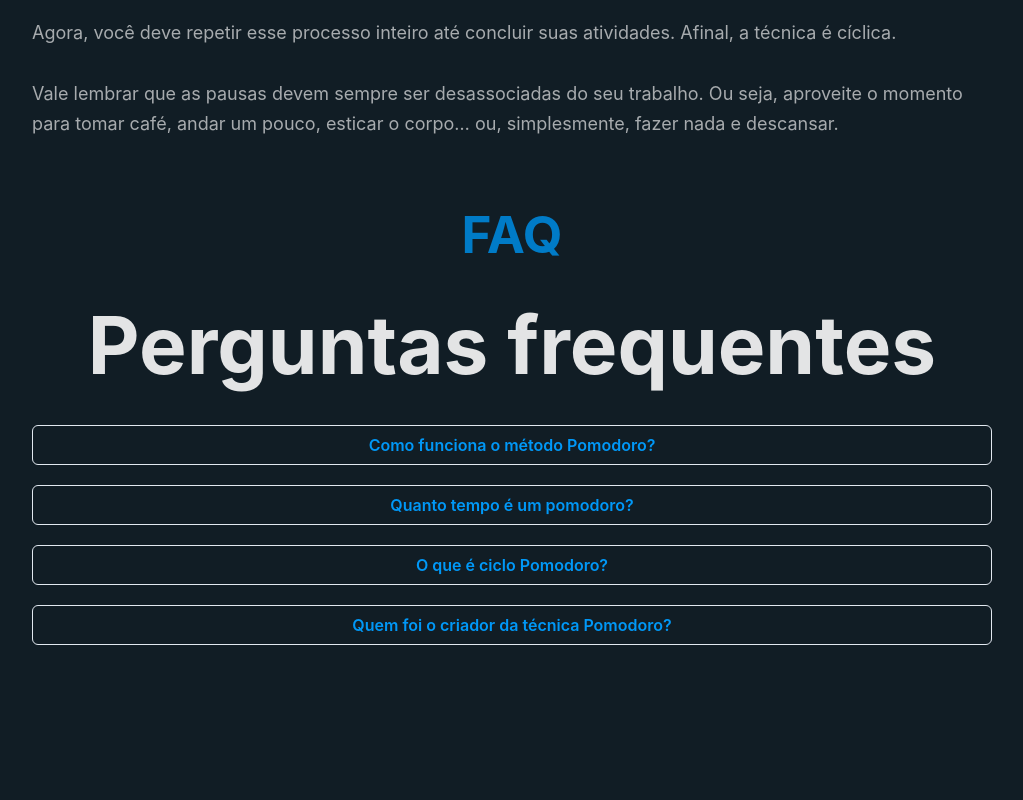
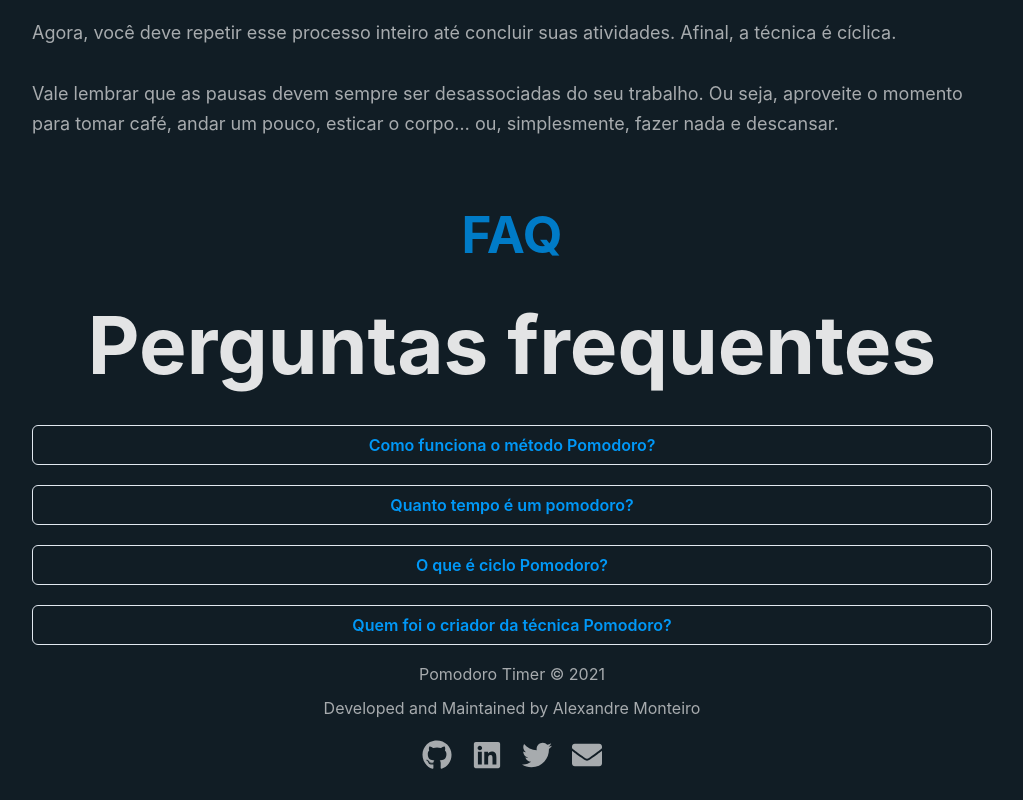
Before and after one commit to arrudadev/pomodoro-timer, a Next.js app: page / in a window 1280 px wide. Shown: the part 1972-2772 px from the top of the page, without its empty margins (171-1194 px from the left). Before the commit the page ends 2669 px from the top, so only its background shows below. Built offline with nearby package versions, Linux system fonts and the light colour scheme.

Commit message:
chore: add Footer component

```diff
--- /dev/null
+++ b/src/components/Footer/index.tsx
@@ -0,0 +1,101 @@
+import React from 'react';
+import { FaGithub, FaLinkedin, FaTwitter, FaEnvelope } from 'react-icons/fa';
+
+import { Box, Flex, Icon, Link, Text } from '@chakra-ui/react';
+
+const Footer: React.FC = () => {
+  return (
+    <Box
+      as="footer"
+      width="100%"
+      minHeight="6.4rem"
+      textAlign="center"
+      position="relative"
+    >
+      <Flex
+        flexDir="column"
+        height="100%"
+        width="100%"
+        justifyContent="center"
+        alignItems="center"
+      >
+        <Box as="span" marginBottom="10px">
+          Pomodoro Timer © 2021
+        </Box>
+
+        <Text marginBottom="10px">
+          Developed and Maintained by Alexandre Monteiro
+        </Text>
+
+        <Flex
+          alignItems="center"
+          justifyContent="center"
+          marginBottom="50px"
+          flexWrap="wrap"
+        >
+          <Link
+            href="https://github.com/monteiro-alexandre"
+            isExternal
+            margin="10px"
+          >
+            <Icon
+              as={FaGithub}
+              width="30px"
+              height="30px"
+              cursor="pointer"
+              _hover={{ color: '#0098f7' }}
+              title="Alexandre Monteiro GitHub"
+            />
+          </Link>
+
+          <Link
+            href="https://www.linkedin.com/in/monteiro-alexandre/"
+            isExternal
+            margin="10px"
+          >
+            <Icon
+              as={FaLinkedin}
+              width="30px"
+              height="30px"
+              cursor="pointer"
+              _hover={{ color: '#0098f7' }}
+              title="Alexandre Monteiro Linkedin"
+            />
+          </Link>
+
+          <Link
+            href="https://twitter.com/ale_monteiro14"
+            isExternal
+            margin="10px"
+          >
+            <Icon
+              as={FaTwitter}
+              width="30px"
+              height="30px"
+              cursor="pointer"
+              _hover={{ color: '#0098f7' }}
+              title="Alexandre Monteiro Twitter"
+            />
+          </Link>
+
+          <Link
+            href="mailto:alexandre.monteiro.bec@gmail.com"
+            isExternal
+            margin="10px"
+          >
+            <Icon
+              as={FaEnvelope}
+              width="30px"
+              height="30px"
+              cursor="pointer"
+              _hover={{ color: '#0098f7' }}
+              title="Alexandre Monteiro Gmail"
+            />
+          </Link>
+        </Flex>
+      </Flex>
+    </Box>
+  );
+};
+
+export default Footer;
--- a/src/components/Layout/index.tsx
+++ b/src/components/Layout/index.tsx
@@ -3,6 +3,7 @@ import React from 'react';
 import { Flex, Box } from '@chakra-ui/react';
 
 import FAQ from '../FAQ';
+import Footer from '../Footer';
 import Header from '../Header';
 import Main from '../Main';
 import MenuBar from '../MenuBar';
@@ -65,6 +66,8 @@ const Layout: React.FC<LayoutProps> = ({ children, activePage }) => {
         </Section>
 
         <FAQ />
+
+        <Footer />
       </Main>
     </Flex>
   );
```
